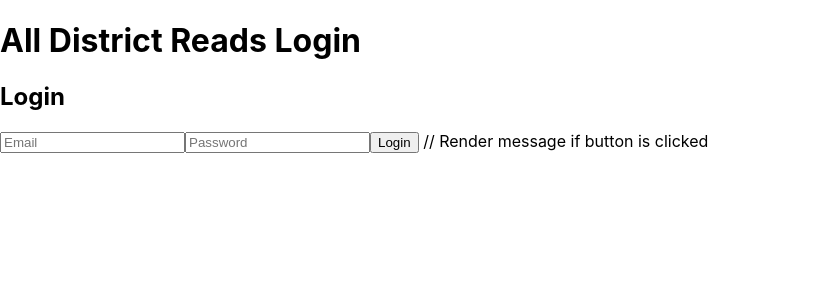
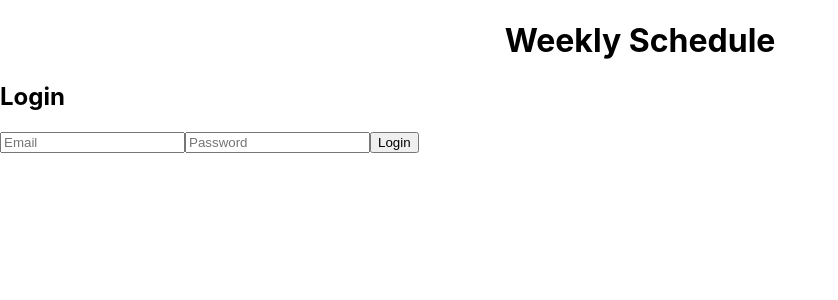
Before and after one commit to Hack4Impact-UMD/All-District-Reads-Web, a React (Create React App) app in the folder client/my-app/: page / in a window 1280 px wide. Shown: the top 300 px of the page, without its empty margins (0-838 px from the left). Built offline with nearby package versions, Linux system fonts and the light colour scheme.

Commit message:
Login page draft for switching between pages

```diff
--- a/client/my-app/package.json
+++ b/client/my-app/package.json
@@ -9,9 +9,11 @@
     "@types/node": "^16.18.79",
     "@types/react": "^18.2.55",
     "@types/react-dom": "^18.2.19",
+    "@types/react-router-dom": "^5.3.3",
     "firebase": "^10.8.0",
     "react": "^18.2.0",
     "react-dom": "^18.2.0",
+    "react-router-dom": "^6.22.2",
     "react-scripts": "5.0.1",
     "typescript": "^4.9.5",
     "web-vitals": "^2.1.4"
--- a/client/my-app/src/App.css
+++ b/client/my-app/src/App.css
@@ -1,4 +1,8 @@
 .App {
+  text-align: center;
+}
+
+h1{
   text-align: center;
 }
 
--- a/client/my-app/src/App.tsx
+++ b/client/my-app/src/App.tsx
@@ -3,13 +3,22 @@ import './App.css';
 import React from 'react';
 import ReactDOM from 'react-dom';
 import Login from './Pages/Login';
+import Schedule from './Pages/Schedule';
+import Home from './Pages/Home';
+import {BrowserRouter as Router, Routes,Route} from 'react-router-dom';
+import { useNavigate } from 'react-router-dom';
 
 const App: React.FC = () => {
   return (
-    <div>
-      <h1>All District Reads Login</h1>
-      <Login />
-    </div>
+    <Router>
+      <div>
+        <h1>Weekly Schedule</h1>
+        <Routes>
+          <Route path="/" element={<Login />} />
+          <Route path="/home" element={<Home />} />
+        </Routes>
+      </div>
+    </Router>
   );
 };
 
--- a/client/my-app/src/Pages/Home.tsx
+++ b/client/my-app/src/Pages/Home.tsx
@@ -1 +1,9 @@
 import React from 'react';
+
+
+function Home() {
+    return <h1>Home Page</h1>;
+  }
+
+
+  export default Home;
--- a/client/my-app/src/Pages/Login.tsx
+++ b/client/my-app/src/Pages/Login.tsx
@@ -1,9 +1,13 @@
 import React, { useState } from 'react';
 import { getAuth, signInWithEmailAndPassword } from 'firebase/auth';
 import { FirebaseApp, FirebaseOptions, initializeApp, getApp } from 'firebase/app';
-import firebaseConfig from "../config/firebase";
+import firebaseConfig from '../config/firebase'; // Make sure to provide the correct path to your Firebase config
+import { BrowserRouter as Router, Routes, Route } from 'react-router-dom';
+import Home from './Home';
+//import { useNavigate } from 'react-router-dom';
 
-// Check if Firebase app has already been initialized
+
+// Initialize Firebase app
 let firebaseApp: FirebaseApp;
 try {
   firebaseApp = initializeApp(firebaseConfig as FirebaseOptions);
@@ -15,21 +19,37 @@ function Login() {
   const [email, setEmail] = useState('');
   const [password, setPassword] = useState('');
   const [buttonClicked, setButtonClicked] = useState(false); // State to track if button is clicked
+  const [loginError, setLoginError] = useState(''); // State to store login error message
+  const [currentPage, setCurrentPage] = useState<'home' | 'wrong' | null >(null); // State to track current page
+  //const navigate = useNavigate();
 
   const handleLogin = async () => {
     const auth = getAuth(firebaseApp);
-    setEmail(''); // Reset email field
-    setPassword(''); // Reset password field
+
     try {
       const userCredential = await signInWithEmailAndPassword(auth, email, password);
+      setCurrentPage('home');
       console.log('Login successful:', userCredential.user);
       setButtonClicked(true); // Set buttonClicked to true when button is clicked
-      // Redirect or perform other actions on successful login
+      setLoginError('');
 
     } catch (error:any) {
+        setCurrentPage('wrong');
       console.error('Login error:', error.message);
+      setLoginError('Login error: ' + error.message);
     }
   };
+
+  const renderPage = () => {
+    switch (currentPage) {
+      case 'home':
+        return <Router> <Routes><Route path = "/" element = {<Home/>}/></Routes></Router>;
+      case 'wrong':
+        return <div>Login incorrect</div>;
+      default:
+        return null;
+    }
+  }
 
   return (
     <div>
@@ -47,9 +67,12 @@ function Login() {
         onChange={(e) => setPassword(e.target.value)}
       />
       <button onClick={handleLogin}>Login</button>
-      {buttonClicked && <p>Login button clicked!</p>} // Render message if button is clicked
+      {loginError && <p>{loginError}</p>}
+      {buttonClicked && <p>Login button clicked!</p>}
+      {renderPage()}
     </div>
   );
+
 }
 
 export default Login;
--- /dev/null
+++ b/client/my-app/src/Pages/Schedule.tsx
@@ -0,0 +1,10 @@
+import React from 'react';
+
+
+function Schedule(){
+    return (
+        <h2>Weekly Reading Schedule</h2>
+    );
+}
+
+export default Schedule;
```
Also changed, not shown: 1 other file (tests, documents, lock files or other folders).
